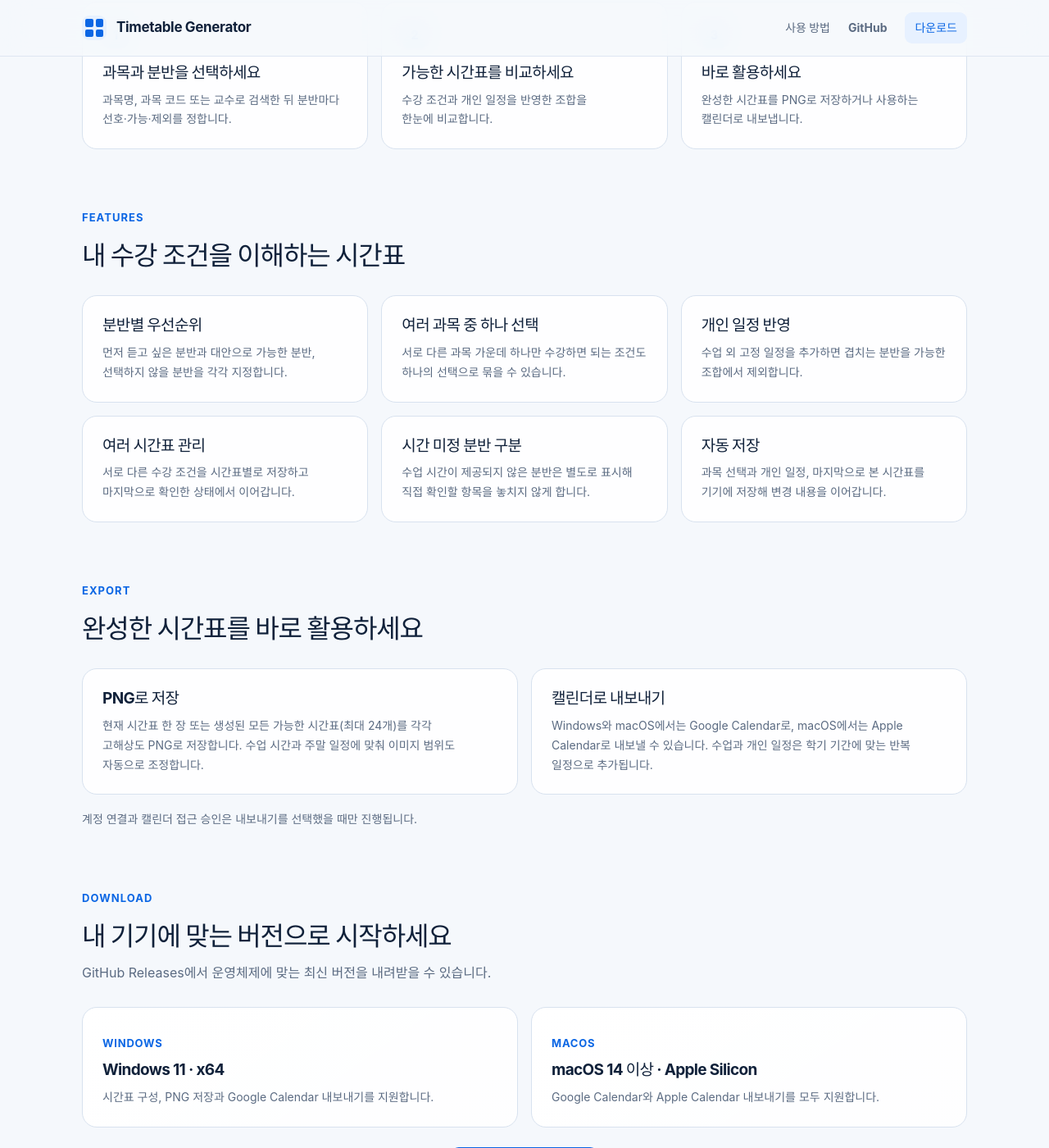
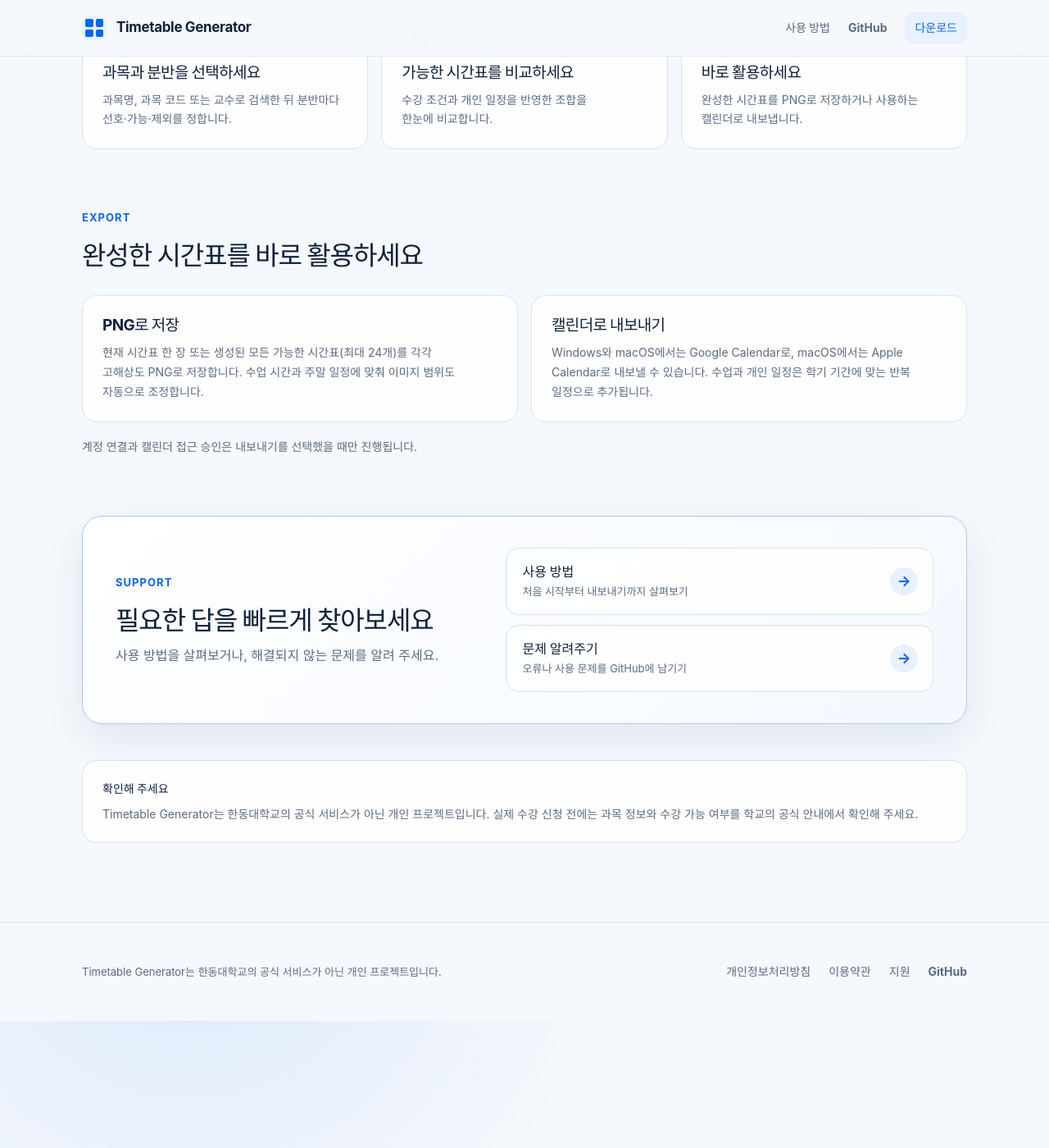
Before and after one commit to potterLim/timetable-generator, a Jekyll site: the page built from docs/index.md, in a window 1280 px wide and 1400 px high, scrolled down 735 px. Shown: the whole window at 82% size. Built offline with Jekyll 4.4.1, drawn with Linux system fonts in a browser that asks for light colours; some of the changed text lies outside the part shown.

Commit message:
docs: streamline product landing page

```diff
--- a/docs/assets/site.css
+++ b/docs/assets/site.css
@@ -244,11 +244,6 @@ h3 {
   gap: 12px;
 }
 
-.actions--centered {
-  justify-content: center;
-  margin-top: 24px;
-}
-
 .button {
   min-height: 46px;
   display: inline-flex;
@@ -314,9 +309,7 @@ h3 {
   color: var(--muted);
 }
 
-.feature-grid,
 .step-grid,
-.platform-grid,
 .export-grid {
   display: grid;
   gap: 16px;
@@ -324,19 +317,15 @@ h3 {
   padding: 0;
 }
 
-.feature-grid,
 .step-grid {
   grid-template-columns: repeat(3, minmax(0, 1fr));
 }
 
-.platform-grid,
 .export-grid {
   grid-template-columns: repeat(2, minmax(0, 1fr));
 }
 
-.feature-card,
 .step-card,
-.platform-card,
 .export-card,
 .policy-callout,
 .unofficial-notice {
@@ -345,27 +334,19 @@ h3 {
   background: var(--surface);
 }
 
-.feature-card,
 .step-card,
-.platform-card,
 .export-card {
   padding: 24px;
 }
 
-.feature-card h3,
-.feature-card p,
 .step-card h3,
 .step-card p,
-.platform-card h3,
-.platform-card p,
 .export-card h3,
 .export-card p {
   margin: 0;
 }
 
-.feature-card p,
 .step-card p,
-.platform-card p,
 .export-card p {
   margin-top: 8px;
   color: var(--muted);
@@ -391,79 +372,97 @@ h3 {
   font-weight: 800;
 }
 
-.platform-card {
-  background:
-    linear-gradient(145deg, var(--surface-strong), var(--surface));
-}
-
-.platform-card__label {
-  margin-bottom: 10px !important;
-  color: var(--accent) !important;
-  font-size: 13px !important;
-  font-weight: 750;
-  letter-spacing: 0.06em;
-  text-transform: uppercase;
-}
-
 .section-note {
   margin: 18px 0 0;
   color: var(--muted);
   font-size: 14px;
 }
 
-.privacy-band {
+.support-panel {
+  display: grid;
+  grid-template-columns: minmax(0, 0.9fr) minmax(380px, 1.1fr);
+  align-items: center;
+  gap: 48px;
+  padding: 38px 40px;
+  border: 1px solid color-mix(in srgb, var(--accent) 20%, var(--border));
+  border-radius: 24px;
+  background:
+    linear-gradient(135deg, var(--surface-strong), color-mix(in srgb, var(--accent-soft) 44%, var(--surface)));
+  box-shadow: 0 18px 48px rgba(43, 72, 110, 0.09);
+}
+
+.support-panel h2 {
+  margin-bottom: 8px;
+}
+
+.support-panel__copy > p:last-child {
+  margin: 0;
+  color: var(--muted);
+}
+
+.support-panel__actions {
+  display: grid;
+  gap: 12px;
+}
+
+.support-link {
+  min-height: 82px;
   display: flex;
   align-items: center;
   justify-content: space-between;
-  gap: 36px;
-  margin-top: 72px;
-  padding: 34px 38px;
-  border: 1px solid color-mix(in srgb, var(--accent) 22%, var(--border));
-  border-radius: 22px;
-  background: linear-gradient(135deg, var(--accent-soft), var(--surface-strong));
+  gap: 20px;
+  padding: 16px 18px 16px 20px;
+  border: 1px solid var(--border);
+  border-radius: 16px;
+  background: color-mix(in srgb, var(--surface-strong) 88%, transparent);
+  color: var(--text);
+  text-decoration: none;
+  transition:
+    border-color 140ms ease,
+    box-shadow 140ms ease,
+    transform 140ms ease;
 }
 
-.privacy-band h2,
-.privacy-band p {
-  margin-top: 0;
+.support-link:hover {
+  border-color: color-mix(in srgb, var(--accent) 44%, var(--border));
+  box-shadow: 0 10px 28px rgba(43, 72, 110, 0.1);
+  color: var(--text);
+  transform: translateY(-1px);
 }
 
-.privacy-band h2 {
-  margin-bottom: 8px;
+.support-link:active {
+  transform: translateY(0);
 }
 
-.privacy-band__copy {
-  max-width: 720px;
-  color: var(--muted);
+.support-link strong,
+.support-link small {
+  display: block;
 }
 
-.privacy-band__copy p {
-  margin: 0;
+.support-link strong {
+  font-size: 16px;
+  line-height: 1.45;
 }
 
-.privacy-band__copy p + p {
-  margin-top: 8px;
+.support-link small {
+  margin-top: 3px;
+  color: var(--muted);
+  font-size: 13px;
+  line-height: 1.5;
 }
 
-.privacy-band__copy p:last-child {
-  margin-bottom: 0;
-  color: var(--muted);
-}
-
-.support-section {
-  display: flex;
-  align-items: flex-end;
-  justify-content: space-between;
-  gap: 28px;
-}
-
-.support-section h2 {
-  margin-bottom: 8px;
-}
-
-.support-section p {
-  margin: 0;
-  color: var(--muted);
+.support-link__arrow {
+  width: 34px;
+  height: 34px;
+  flex: 0 0 auto;
+  display: inline-flex;
+  align-items: center;
+  justify-content: center;
+  border-radius: 50%;
+  background: var(--accent-soft);
+  color: var(--accent);
+  font-size: 18px;
+  font-weight: 700;
 }
 
 .unofficial-notice {
@@ -609,6 +608,14 @@ code {
   }
 }
 
+@media (max-width: 900px) {
+  .support-panel {
+    grid-template-columns: 1fr;
+    gap: 28px;
+    padding: 32px 28px;
+  }
+}
+
 @media (max-width: 760px) {
   .site-header__inner {
     min-height: 64px;
@@ -638,22 +645,13 @@ code {
     border-radius: 20px;
   }
 
-  .product-section,
-  .privacy-band {
+  .product-section {
     margin-top: 56px;
   }
 
-  .feature-grid,
   .step-grid,
-  .platform-grid,
   .export-grid {
     grid-template-columns: 1fr;
-  }
-
-  .privacy-band,
-  .support-section {
-    align-items: flex-start;
-    flex-direction: column;
   }
 
   .policy-page {
@@ -689,14 +687,12 @@ code {
     padding: 32px 24px;
   }
 
-  .feature-card,
   .step-card,
-  .platform-card,
   .export-card {
     padding: 22px;
   }
 
-  .privacy-band {
+  .support-panel {
     padding: 28px 24px;
   }
 }
--- a/docs/index.md
+++ b/docs/index.md
@@ -51,57 +51,6 @@ permalink: /
   </ol>
 </section>
 
-<section class="product-section" aria-labelledby="features-title">
-  <div class="section-heading">
-    <p class="eyebrow">FEATURES</p>
-    <h2 id="features-title">내 수강 조건을 이해하는 시간표</h2>
-  </div>
-  <div class="feature-grid">
-    <article class="feature-card">
-      <h3>분반별 우선순위</h3>
-      <p>
-        먼저 듣고 싶은 분반과 대안으로 가능한 분반,
-        선택하지 않을 분반을 각각 지정합니다.
-      </p>
-    </article>
-    <article class="feature-card">
-      <h3>여러 과목 중 하나 선택</h3>
-      <p>
-        서로 다른 과목 가운데 하나만 수강하면 되는 조건도
-        하나의 선택으로 묶을 수 있습니다.
-      </p>
-    </article>
-    <article class="feature-card">
-      <h3>개인 일정 반영</h3>
-      <p>
-        수업 외 고정 일정을 추가하면
-        겹치는 분반을 가능한 조합에서 제외합니다.
-      </p>
-    </article>
-    <article class="feature-card">
-      <h3>여러 시간표 관리</h3>
-      <p>
-        서로 다른 수강 조건을 시간표별로 저장하고
-        마지막으로 확인한 상태에서 이어갑니다.
-      </p>
-    </article>
-    <article class="feature-card">
-      <h3>시간 미정 분반 구분</h3>
-      <p>
-        수업 시간이 제공되지 않은 분반은 별도로 표시해
-        직접 확인할 항목을 놓치지 않게 합니다.
-      </p>
-    </article>
-    <article class="feature-card">
-      <h3>자동 저장</h3>
-      <p>
-        과목 선택과 개인 일정, 마지막으로 본 시간표를
-        기기에 저장해 변경 내용을 이어갑니다.
-      </p>
-    </article>
-  </div>
-</section>
-
 <section class="product-section" aria-labelledby="export-title">
   <div class="section-heading">
     <p class="eyebrow">EXPORT</p>
@@ -129,68 +78,29 @@ permalink: /
   </p>
 </section>
 
-<section class="product-section" aria-labelledby="download-title">
-  <div class="section-heading">
-    <p class="eyebrow">DOWNLOAD</p>
-    <h2 id="download-title">내 기기에 맞는 버전으로 시작하세요</h2>
+<section class="product-section support-panel" aria-labelledby="support-title">
+  <div class="support-panel__copy">
+    <p class="eyebrow">SUPPORT</p>
+    <h2 id="support-title">필요한 답을 빠르게 찾아보세요</h2>
     <p>
-      GitHub Releases에서 운영체제에 맞는 최신 버전을 내려받을 수 있습니다.
+      사용 방법을 살펴보거나, 해결되지 않는 문제를 알려 주세요.
     </p>
   </div>
-  <div class="platform-grid">
-    <article class="platform-card">
-      <p class="platform-card__label">Windows</p>
-      <h3>Windows 11 · x64</h3>
-      <p>
-        시간표 구성, PNG 저장과
-        Google Calendar 내보내기를 지원합니다.
-      </p>
-    </article>
-    <article class="platform-card">
-      <p class="platform-card__label">macOS</p>
-      <h3>macOS 14 이상 · Apple Silicon</h3>
-      <p>
-        Google Calendar와 Apple Calendar 내보내기를
-        모두 지원합니다.
-      </p>
-    </article>
-  </div>
-  <div class="actions actions--centered">
-    <a class="button button--primary" href="https://github.com/potterLim/timetable-generator/releases">다운로드 페이지 열기</a>
-  </div>
-</section>
-
-<section class="privacy-band" aria-labelledby="privacy-title">
-  <div>
-    <p class="eyebrow">PRIVACY</p>
-    <h2 id="privacy-title">개발자는 사용자 데이터를 수집하지 않습니다</h2>
-    <div class="privacy-band__copy">
-      <p>
-        Timetable Generator는 사용자 계정 정보, 시간표 또는 개인 일정을
-        개발자에게 전송하거나 개발자 서버에 저장하지 않습니다.
-      </p>
-      <p>
-        시간표와 개인 일정은 사용자의 기기에서 처리·보관됩니다.
-        캘린더 내보내기를 선택한 경우에만 필요한 일정 정보가 사용자가 승인한 서비스로 전달되며,
-        광고·사용 분석·원격 텔레메트리는 사용하지 않습니다.
-      </p>
-    </div>
-  </div>
-  <a class="button" href="{{ '/privacy/' | relative_url }}">개인정보처리방침</a>
-</section>
-
-<section class="product-section support-section" aria-labelledby="support-title">
-  <div>
-    <p class="eyebrow">SUPPORT</p>
-    <h2 id="support-title">도움이 필요하신가요?</h2>
-    <p>
-      사용 방법을 살펴보거나
-      GitHub Issues에서 설치·사용 문제를 문의할 수 있습니다.
-    </p>
-  </div>
-  <div class="actions">
-    <a class="button" href="{{ '/guide/' | relative_url }}">사용 방법</a>
-    <a class="button" href="https://github.com/potterLim/timetable-generator/issues">지원 요청</a>
+  <div class="support-panel__actions">
+    <a class="support-link" href="{{ '/guide/' | relative_url }}">
+      <span>
+        <strong>사용 방법</strong>
+        <small>처음 시작부터 내보내기까지 살펴보기</small>
+      </span>
+      <span class="support-link__arrow" aria-hidden="true">→</span>
+    </a>
+    <a class="support-link" href="https://github.com/potterLim/timetable-generator/issues">
+      <span>
+        <strong>문제 알려주기</strong>
+        <small>오류나 사용 문제를 GitHub에 남기기</small>
+      </span>
+      <span class="support-link__arrow" aria-hidden="true">→</span>
+    </a>
   </div>
 </section>
 
```
